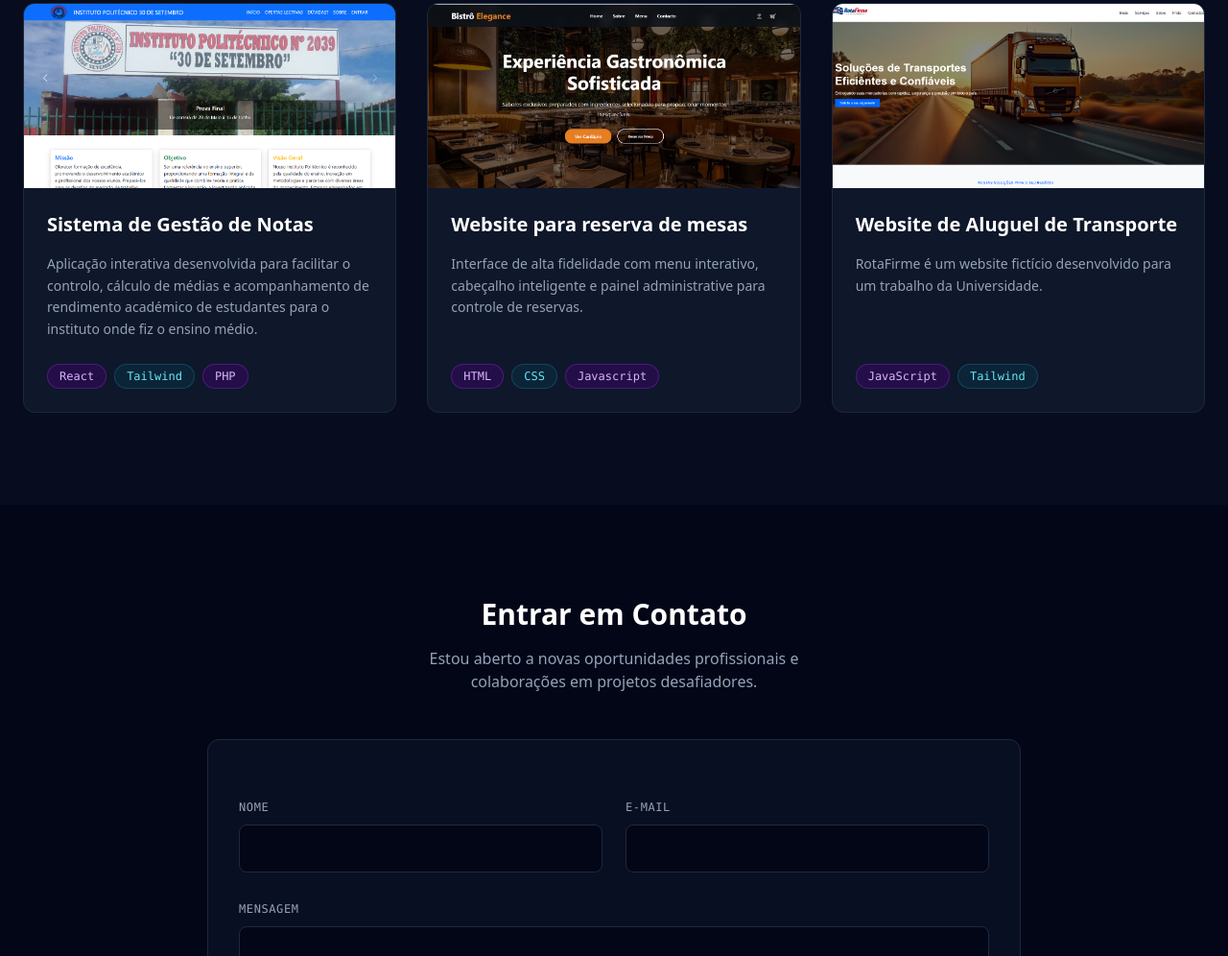
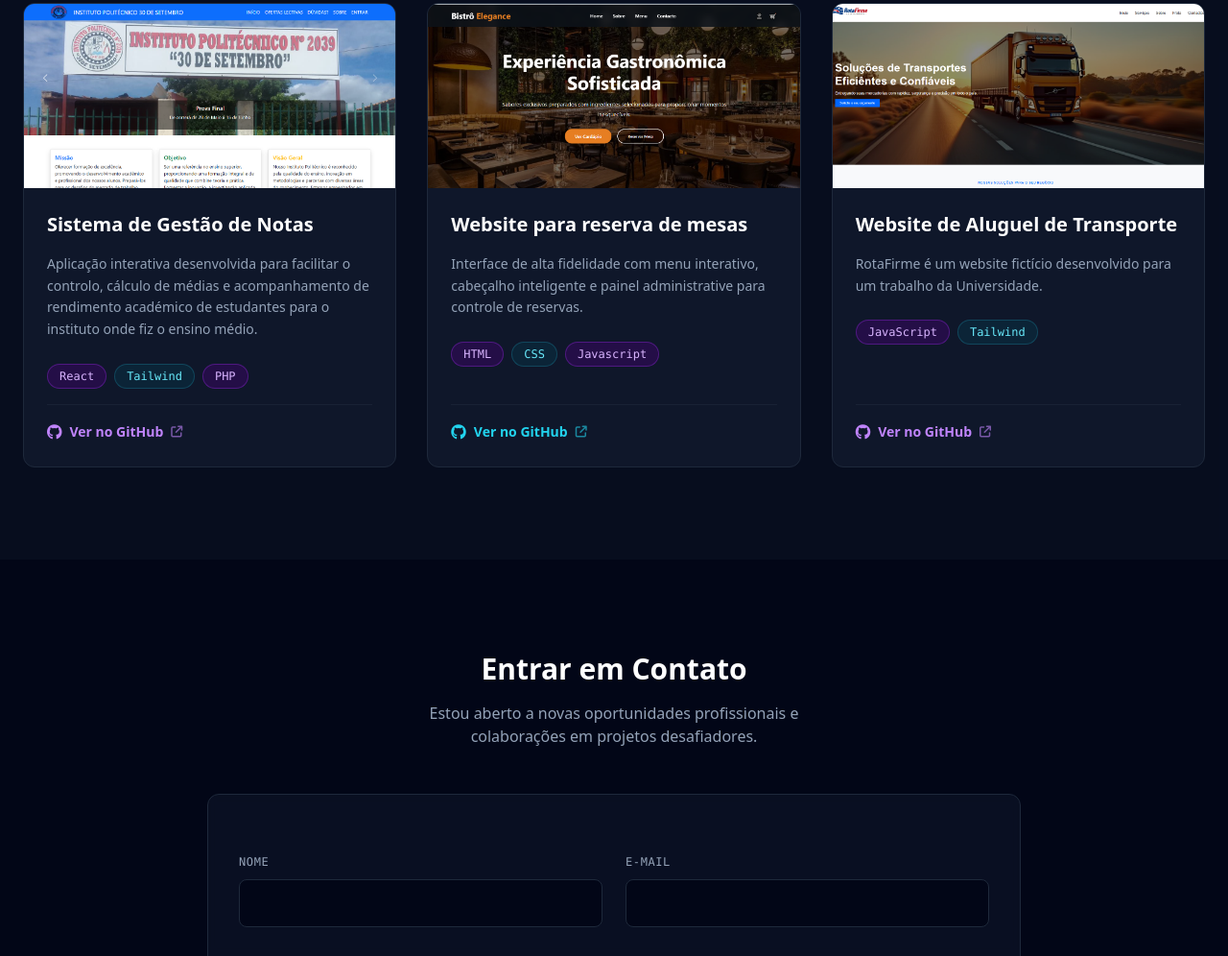
Before and after one commit to Fernandobira-dev/PortifolioBira, a plain HTML site: page index.html in a window 1280 px wide. Shown: the part 2487-3483 px from the top of the page at 96% size. Drawn offline with nearby package versions, Linux system fonts and the light colour scheme.

Commit message:
Atualizando

```diff
--- a/index.html
+++ b/index.html
@@ -24,7 +24,6 @@
 </head>
 <body class="bg-slate-950 text-slate-100 font-sans antialiased selection:bg-purple-500 selection:text-white">
 
-    <!-- HEADER -->
     <header class="fixed top-0 left-0 w-full bg-slate-950/80 backdrop-blur-md z-50 border-b border-slate-900">
         <div class="max-w-7xl mx-auto px-6 h-20 flex items-center justify-between">
             <a href="#home" class="text-xl font-bold tracking-wider bg-gradient-to-r from-purple-400 to-cyan-400 bg-clip-text text-transparent">&lt;Fernando-Bira/&gt;</a>
@@ -44,7 +43,6 @@
         </div>
     </header>
 
-    <!-- HERO SECTION -->
     <section id="home" class="min-h-screen pt-20 flex items-center justify-center relative overflow-hidden px-6 bg-slate-950">
         <div class="max-w-7xl w-full grid grid-cols-1 lg:grid-cols-12 gap-12 items-center relative z-10">
 
@@ -100,12 +98,10 @@
             </div>
         </div>
 
-        <!-- Luzes de fundo melhoradas -->
         <div class="absolute -top-40 -right-40 w-96 h-96 bg-purple-500/20 rounded-full blur-3xl"></div>
         <div class="absolute -bottom-40 -left-40 w-96 h-96 bg-cyan-500/20 rounded-full blur-3xl"></div>
     </section>
 
-    <!-- SOBRE MIM -->
     <section id="sobre" class="py-24 bg-slate-900/40 px-6">
         <div class="max-w-7xl mx-auto grid grid-cols-1 lg:grid-cols-12 gap-12 items-center">
 
@@ -126,7 +122,6 @@
 
             <div class="lg:col-span-5 flex justify-center order-1 lg:order-2">
                 <div class="relative group max-w-[320px] w-full aspect-square">
-                    <!-- Borda brilhante em gradiente -->
                     <div class="absolute inset-0 bg-gradient-to-tr from-purple-600 to-cyan-400 rounded-2xl translate-x-4 translate-y-4 group-hover:translate-x-2 group-hover:translate-y-2 transition-transform duration-300 opacity-80 shadow-lg shadow-purple-500/10"></div>
                     <div class="absolute inset-0 bg-slate-800 rounded-2xl overflow-hidden shadow-2xl border border-slate-700">
                         <img src="img/213986423.png" alt="Fernando Bira" class="w-full h-full object-cover filter grayscale contrast-125 mix-blend-luminosity group-hover:mix-blend-normal group-hover:filter-none transition-all duration-300">
@@ -137,7 +132,6 @@
         </div>
     </section>
 
-    <!-- SEÇÃO DE SERVIÇOS -->
     <section id="servicos" class="py-24 bg-slate-950 px-6 relative overflow-hidden">
         <div class="max-w-7xl mx-auto space-y-14 relative z-10">
 
@@ -151,7 +145,6 @@
 
             <div class="grid grid-cols-1 md:grid-cols-2 lg:grid-cols-3 gap-8">
 
-                <!-- Serviço 1: Desenvolvimento Web -->
                 <div class="bg-slate-900/40 backdrop-blur-sm p-8 rounded-2xl border border-slate-800/80 flex flex-col justify-between hover:border-purple-500/50 hover:-translate-y-2 transition-all duration-300 group relative overflow-hidden">
                     <div class="absolute bottom-0 left-0 h-[3px] w-0 bg-gradient-to-r from-purple-500 to-cyan-500 group-hover:w-full transition-all duration-300"></div>
 
@@ -166,7 +159,6 @@
                     </div>
                 </div>
 
-                <!-- Serviço 2: Design Responsivo -->
                 <div class="bg-slate-900/40 backdrop-blur-sm p-8 rounded-2xl border border-slate-800/80 flex flex-col justify-between hover:border-cyan-500/50 hover:-translate-y-2 transition-all duration-300 group relative overflow-hidden">
                     <div class="absolute bottom-0 left-0 h-[3px] w-0 bg-gradient-to-r from-cyan-500 to-purple-500 group-hover:w-full transition-all duration-300"></div>
 
@@ -181,7 +173,6 @@
                     </div>
                 </div>
 
-                <!-- Serviço 3: Aplicações SPA -->
                 <div class="bg-slate-900/40 backdrop-blur-sm p-8 rounded-2xl border border-slate-800/80 flex flex-col justify-between hover:border-purple-500/50 hover:-translate-y-2 transition-all duration-300 group relative overflow-hidden">
                     <div class="absolute bottom-0 left-0 h-[3px] w-0 bg-gradient-to-r from-purple-500 to-cyan-500 group-hover:w-full transition-all duration-300"></div>
 
@@ -200,7 +191,6 @@
         </div>
     </section>
 
-    <!-- HABILIDADES -->
     <section id="habilidades" class="py-24 bg-slate-900/20 px-6">
         <div class="max-w-7xl mx-auto space-y-12">
             <div class="flex items-center space-x-4">
@@ -237,7 +227,6 @@
         </div>
     </section>
 
-    <!-- PROJECTOS -->
     <section id="projectos" class="py-24 bg-slate-900/40 px-6">
         <div class="max-w-7xl mx-auto space-y-12">
             <div class="flex items-center space-x-4">
@@ -246,14 +235,14 @@
             </div>
 
             <div class="grid grid-cols-1 md:grid-cols-2 lg:grid-cols-3 gap-8">
-                <!-- Projeto 1 -->
                 <div class="bg-slate-900 rounded-xl overflow-hidden border border-slate-800 flex flex-col h-full hover:border-purple-500/40 hover:-translate-y-2 transition-all duration-300 group">
                    <div class="h-48 bg-slate-800 relative overflow-hidden">
                        <img src="img/escala30.png" alt="Ecrã do Sistema de Gestão de Notas" class="w-full h-full object-cover group-hover:scale-105 transition-transform duration-300">
                    </div>
-                    <div class="p-6 flex flex-col flex-grow space-y-4">
+                    <div class="p-6 flex flex-col flex-grow justify-between space-y-4">
+                        <div class="space-y-4">
                             <h3 class="text-xl font-bold text-white group-hover:text-purple-400 transition-colors">Sistema de Gestão de Notas</h3>
-                        <p class="text-slate-400 text-sm leading-relaxed flex-grow">
+                            <p class="text-slate-400 text-sm leading-relaxed">
                                 Aplicação interativa desenvolvida para facilitar o controlo, cálculo de médias e acompanhamento de rendimento académico de estudantes para o instituto onde fiz o ensino médio.
                             </p>
                             <div class="flex flex-wrap gap-2 pt-2">
@@ -262,16 +251,25 @@
                                 <span class="text-xs bg-purple-950/50 text-purple-300 border border-purple-800/60 px-3 py-1 rounded-full font-mono">PHP</span>
                             </div>
                         </div>
+
+                        <div class="pt-4 border-t border-slate-800/60">
+                            <a href="https://github.com/Fernandobira-dev/Sistema-escolar" target="_blank" class="inline-flex items-center gap-2 text-sm font-semibold text-purple-400 hover:text-purple-300 transition-colors group/btn">
+                                <i class="fa-brands fa-github text-base"></i>
+                                Ver no GitHub
+                                <i class="fa-solid fa-arrow-up-right-from-square text-xs opacity-60 group-hover/btn:translate-x-0.5 group-hover/btn:-translate-y-0.5 transition-transform"></i>
+                            </a>
+                        </div>
+                    </div>
                 </div>
 
-                <!-- Projeto 2 -->
                 <div class="bg-slate-900 rounded-xl overflow-hidden border border-slate-800 flex flex-col h-full hover:border-cyan-500/40 hover:-translate-y-2 transition-all duration-300 group">
                    <div class="h-48 bg-slate-800 relative overflow-hidden">
                        <img src="img/res.png" alt="Ecrã do Localizador de Caixas ATM" class="w-full h-full object-cover group-hover:scale-105 transition-transform duration-300">
                    </div>
-                    <div class="p-6 flex flex-col flex-grow space-y-4">
+                    <div class="p-6 flex flex-col flex-grow justify-between space-y-4">
+                        <div class="space-y-4">
                             <h3 class="text-xl font-bold text-white group-hover:text-cyan-400 transition-colors">Website para reserva de mesas</h3>
-                        <p class="text-slate-400 text-sm leading-relaxed flex-grow">
+                            <p class="text-slate-400 text-sm leading-relaxed">
                                 Interface de alta fidelidade com menu interativo, cabeçalho inteligente e painel administrative para controle de reservas.
                             </p>
                             <div class="flex flex-wrap gap-2 pt-2">
@@ -280,16 +278,25 @@
                                  <span class="text-xs bg-purple-950/50 text-purple-300 border border-purple-800/60 px-3 py-1 rounded-full font-mono">Javascript</span>
                             </div>
                         </div>
+
+                        <div class="pt-4 border-t border-slate-800/60">
+                            <a href="https://github.com/Fernandobira-dev/Restaurante" target="_blank" class="inline-flex items-center gap-2 text-sm font-semibold text-cyan-400 hover:text-cyan-300 transition-colors group/btn">
+                                <i class="fa-brands fa-github text-base"></i>
+                                Ver no GitHub
+                                <i class="fa-solid fa-arrow-up-right-from-square text-xs opacity-60 group-hover/btn:translate-x-0.5 group-hover/btn:-translate-y-0.5 transition-transform"></i>
+                            </a>
+                        </div>
+                    </div>
                 </div>
 
-                <!-- Projeto 3 -->
                 <div class="bg-slate-900 rounded-xl overflow-hidden border border-slate-800 flex flex-col h-full hover:border-purple-500/40 hover:-translate-y-2 transition-all duration-300 group">
                     <div class="h-48 bg-slate-800 relative overflow-hidden">
                       <img src="img/Captura de ecrã 2026-06-06 190841.png" alt="Ecrã do Website de Restaurante" class="w-full h-full object-cover group-hover:scale-105 transition-transform duration-300">
                     </div>
-                    <div class="p-6 flex flex-col flex-grow space-y-4">
+                    <div class="p-6 flex flex-col flex-grow justify-between space-y-4">
+                        <div class="space-y-4">
                             <h3 class="text-xl font-bold text-white group-hover:text-purple-400 transition-colors">Website de Aluguel de Transporte</h3>
-                        <p class="text-slate-400 text-sm leading-relaxed flex-grow">
+                            <p class="text-slate-400 text-sm leading-relaxed">
                                 RotaFirme é um website fictício desenvolvido para um trabalho da Universidade.
                             </p>
                             <div class="flex flex-wrap gap-2 pt-2">
@@ -297,12 +304,20 @@
                                 <span class="text-xs bg-cyan-950/50 text-cyan-300 border border-cyan-800/60 px-3 py-1 rounded-full font-mono">Tailwind</span>
                             </div>
                         </div>
+
+                        <div class="pt-4 border-t border-slate-800/60">
+                            <a href="https://github.com/Fernandobira-dev/RotaFirme" target="_blank" class="inline-flex items-center gap-2 text-sm font-semibold text-purple-400 hover:text-purple-300 transition-colors group/btn">
+                                <i class="fa-brands fa-github text-base"></i>
+                                Ver no GitHub
+                                <i class="fa-solid fa-arrow-up-right-from-square text-xs opacity-60 group-hover/btn:translate-x-0.5 group-hover/btn:-translate-y-0.5 transition-transform"></i>
+                            </a>
+                        </div>
+                    </div>
                 </div>
             </div>
         </div>
     </section>
 
-    <!-- CONTATO -->
     <section id="contato" class="py-24 px-6 max-w-4xl mx-auto space-y-12">
         <div class="text-center space-y-4">
             <h2 class="text-3xl font-bold text-white">Entrar em Contato</h2>
@@ -338,7 +353,6 @@
         </form>
     </section>
 
-    <!-- FOOTER -->
     <footer class="bg-slate-950 py-8 border-t border-slate-900 text-center text-sm text-slate-500 px-6">
         <div class="max-w-7xl mx-auto flex flex-col md:flex-row items-center justify-between gap-4">
             <p>&copy; 2026 Fernando Bira. Todos os direitos reservados.</p>
```
Lines whose indentation alone changed are shown as unchanged.
